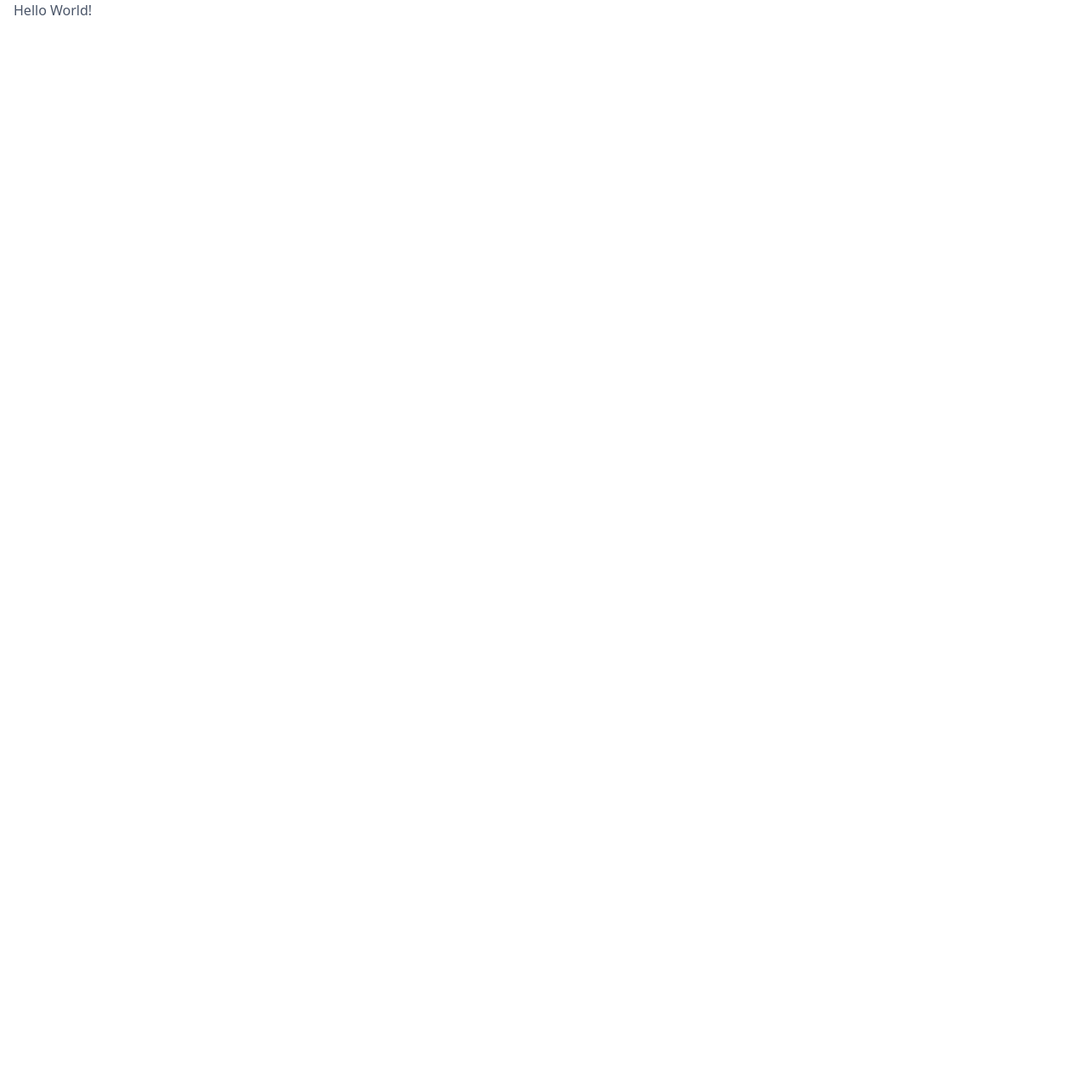
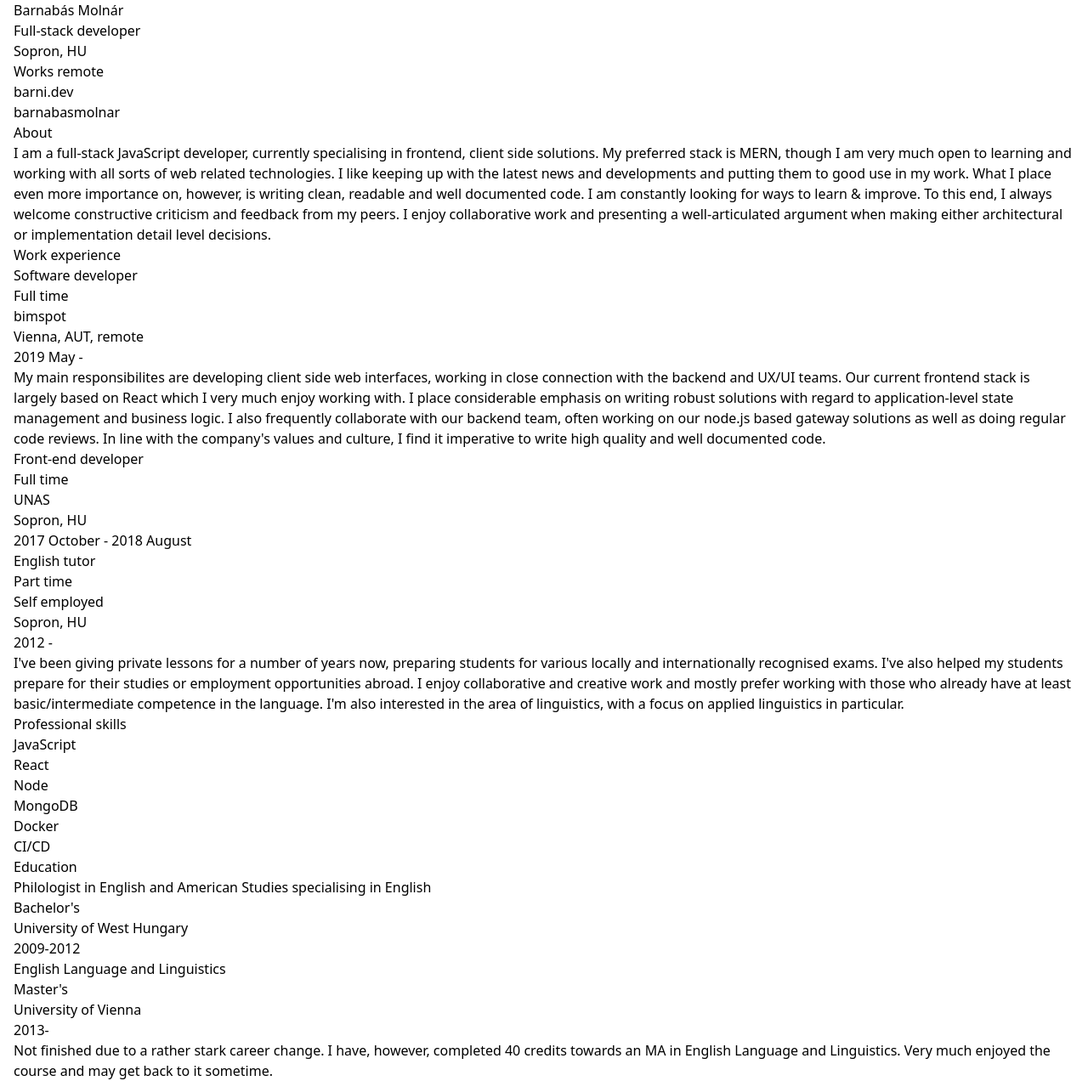
Before and after one commit to barnabasmolnar/resume, a Gatsby site: page / in a window 1280 px wide. Shown: the whole page at 85% size. Before the commit the page ends 800 px from the top, so only its background shows below. Built offline with nearby package versions, Linux system fonts and the light colour scheme; Gatsby itself is replaced by a stand-in of ours.

Commit message:
Added main content.

```diff
--- /dev/null
+++ b/src/components/About/About.js
@@ -0,0 +1,21 @@
+import React from "react";
+
+const About = () => (
+  <>
+    <h2>About</h2>
+    <p>
+      I am a full-stack JavaScript developer, currently specialising in
+      frontend, client side solutions. My preferred stack is MERN, though I am
+      very much open to learning and working with all sorts of web related
+      technologies. I like keeping up with the latest news and developments and
+      putting them to good use in my work. What I place even more importance on,
+      however, is writing clean, readable and well documented code. I am
+      constantly looking for ways to learn & improve. To this end, I always
+      welcome constructive criticism and feedback from my peers. I enjoy
+      collaborative work and presenting a well-articulated argument when making
+      either architectural or implementation detail level decisions.
+    </p>
+  </>
+);
+
+export default About;
--- /dev/null
+++ b/src/components/Education/Education.js
@@ -0,0 +1,40 @@
+import React from "react";
+import EducationItem from "./EducationItem";
+
+// TODO
+// move this crap to markdown most likely?
+const schools = [
+  {
+    name: "Philologist in English and American Studies specialising in English",
+    type: "Bachelor's",
+    university: "University of West Hungary",
+    duration: "2009-2012",
+  },
+  {
+    name: "English Language and Linguistics",
+    type: "Master's",
+    university: "University of Vienna",
+    duration: "2013-",
+    description:
+      "Not finished due to a rather stark career change. I have, however, completed 40 credits towards an MA in English Language and Linguistics. Very much enjoyed the course and may get back to it sometime.",
+  },
+];
+
+const Education = () => (
+  <>
+    <h2>Education</h2>
+    <ul>
+      {schools.map(({ name, type, university, duration, description }) => (
+        <EducationItem
+          name={name}
+          type={type}
+          university={university}
+          duration={duration}
+          description={description}
+        />
+      ))}
+    </ul>
+  </>
+);
+
+export default Education;
--- /dev/null
+++ b/src/components/Education/EducationItem.js
@@ -0,0 +1,36 @@
+import React from "react";
+
+const EducationItem = ({ name, type, university, duration, description }) => {
+  return (
+    <li>
+      <h3>{name}</h3>
+      <dl>
+        <div>
+          <dt class="sr-only">Degree type</dt>
+          <dd>{type}</dd>
+        </div>
+        <div>
+          <dt class="sr-only">University</dt>
+          <dd>{university}</dd>
+        </div>
+        <div>
+          <dt class="sr-only">Duration of studies</dt>
+          <dd>{duration}</dd>
+        </div>
+        {description ? (
+          <div>
+            <dt class="sr-only">Description</dt>
+            <dd>
+              Not finished due to a rather stark career change. I have, however,
+              completed 40 credits towards an MA in English Language and
+              Linguistics. Very much enjoyed the course and may get back to it
+              sometime.
+            </dd>
+          </div>
+        ) : null}
+      </dl>
+    </li>
+  );
+};
+
+export default EducationItem;
--- /dev/null
+++ b/src/components/InfoCard/InfoCard.js
@@ -0,0 +1,29 @@
+import React from "react";
+
+const InfoCard = () => (
+  <>
+    <h1>Barnabás Molnár</h1>
+    <p>Full-stack developer</p>
+    <dl>
+      <div>
+        <dt class="sr-only">Residence, place of work</dt>
+        <dd>Sopron, HU</dd>
+        <dd>Works remote</dd>
+      </div>
+      <div>
+        <dt class="sr-only">LinkedIn profile</dt>
+        <dd>
+          <a href="#">barni.dev</a>
+        </dd>
+      </div>
+      <div>
+        <dt class="sr-only">Github profile</dt>
+        <dd>
+          <a href="#">barnabasmolnar</a>
+        </dd>
+      </div>
+    </dl>
+  </>
+);
+
+export default InfoCard;
--- /dev/null
+++ b/src/components/Skills/Skills.js
@@ -0,0 +1,17 @@
+import React from "react";
+
+const Skills = () => (
+  <>
+    <h2>Professional skills</h2>
+    <ul>
+      <li>JavaScript</li>
+      <li>React</li>
+      <li>Node</li>
+      <li>MongoDB</li>
+      <li>Docker</li>
+      <li>CI/CD</li>
+    </ul>
+  </>
+);
+
+export default Skills;
--- /dev/null
+++ b/src/components/WorkExperience/WorkExperience.js
@@ -0,0 +1,53 @@
+import React from "react";
+import WorkItem from "./WorkItem";
+
+// TODO
+// move this crap to markdown most likely?
+const jobs = [
+  {
+    title: "Software developer",
+    isFullTime: true,
+    company: "bimspot",
+    place: "Vienna, AUT, remote",
+    duration: "2019 May -",
+    description: `My main responsibilites are developing client side web interfaces, working in close connection with the backend and UX/UI teams. Our current frontend stack is largely based on React which I very much enjoy working with. I place considerable emphasis on writing robust solutions with regard to application-level state management and business logic. I also frequently collaborate with our backend team, often working on our node.js based gateway solutions as well as doing regular code reviews. In line with the company's values and culture, I find it imperative to write high quality and well documented code.`,
+  },
+  {
+    title: "Front-end developer",
+    isFullTime: true,
+    company: "UNAS",
+    place: "Sopron, HU",
+    duration: "2017 October - 2018 August",
+    description: "",
+  },
+  {
+    title: "English tutor",
+    isFullTime: false,
+    company: "Self employed",
+    place: "Sopron, HU",
+    duration: "2012 -",
+    description: `I've been giving private lessons for a number of years now, preparing students for various locally and internationally recognised exams. I've also helped my students prepare for their studies or employment opportunities abroad. I enjoy collaborative and creative work and mostly prefer working with those who already have at least basic/intermediate competence in the language. I'm also interested in the area of linguistics, with a focus on applied linguistics in particular.`,
+  },
+];
+
+const WorkExperience = () => (
+  <>
+    <h2>Work experience</h2>
+    <ul>
+      {jobs.map(
+        ({ title, isFullTime, company, place, duration, description }) => (
+          <WorkItem
+            title={title}
+            isFullTime={isFullTime}
+            company={company}
+            place={place}
+            duration={duration}
+            description={description}
+          />
+        )
+      )}
+    </ul>
+  </>
+);
+
+export default WorkExperience;
--- /dev/null
+++ b/src/components/WorkExperience/WorkItem.js
@@ -0,0 +1,42 @@
+import React from "react";
+
+const WorkItem = ({
+  title,
+  isFullTime,
+  company,
+  place,
+  duration,
+  description,
+}) => (
+  <li>
+    <div>
+      <h3>{title}</h3>
+      <dl>
+        <dt className="sr-only">Position type</dt>
+        <dd>{isFullTime ? "Full time" : "Part time"}</dd>
+      </dl>
+    </div>
+    <dl>
+      <div>
+        <dt className="sr-only">Company name</dt>
+        <dd>{company}</dd>
+      </div>
+      <div>
+        <dt className="sr-only">Place of work</dt>
+        <dd>{place}</dd>
+      </div>
+      <div>
+        <dt className="sr-only">Employment duration</dt>
+        <dd>{duration}</dd>
+      </div>
+      {description ? (
+        <div>
+          <dt className="sr-only">Roles and responsibilites</dt>
+          <dd>{description}</dd>
+        </div>
+      ) : null}
+    </dl>
+  </li>
+);
+
+export default WorkItem;
--- a/src/pages/index.js
+++ b/src/pages/index.js
@@ -1,9 +1,18 @@
 import React from "react";
 import "../styles/main.css";
+import InfoCard from "../components/InfoCard/InfoCard";
+import About from "../components/About/About";
+import WorkExperience from "../components/WorkExperience/WorkExperience";
+import Education from "../components/Education/Education";
+import Skills from "../components/Skills/Skills";
 
 const IndexPage = () => (
   <div className="container">
-    <h1 className="text-gray-700">Hello World!</h1>
+    <InfoCard />
+    <About />
+    <WorkExperience />
+    <Skills />
+    <Education />
   </div>
 );
 
```
